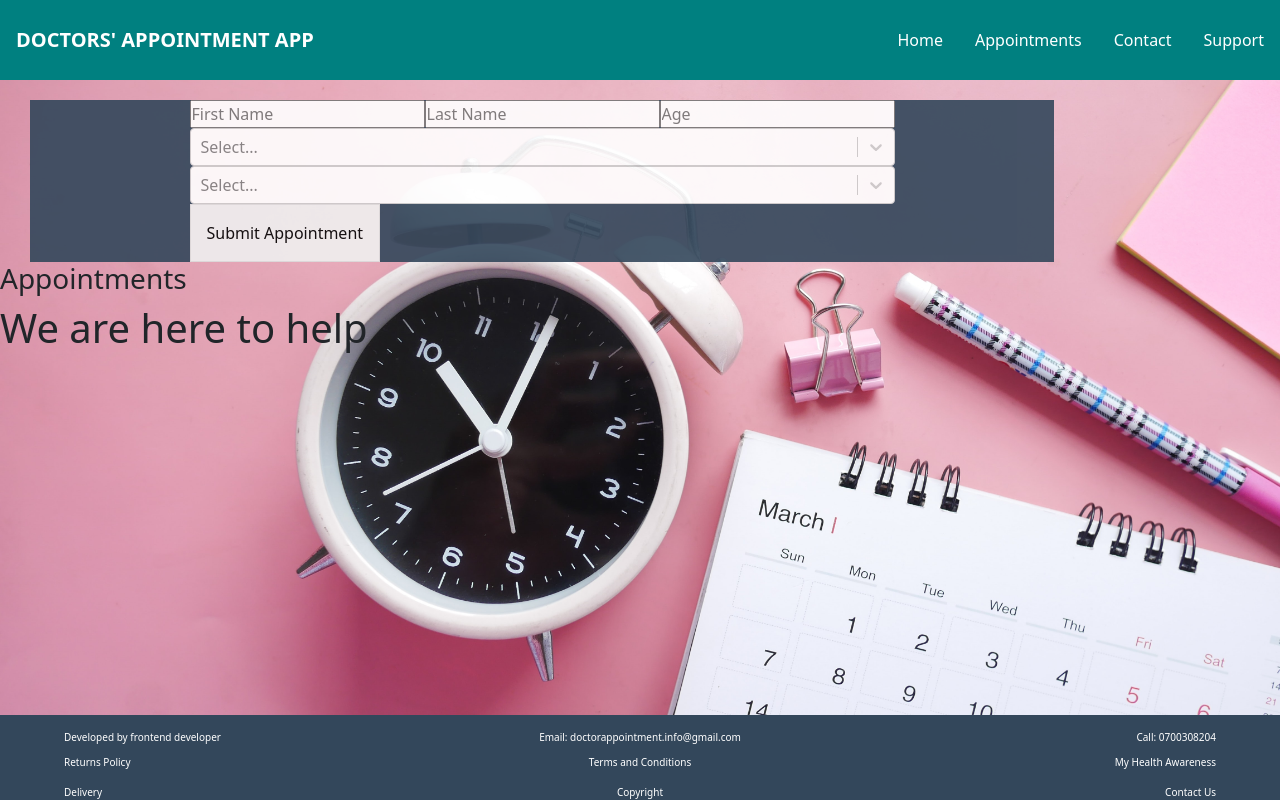
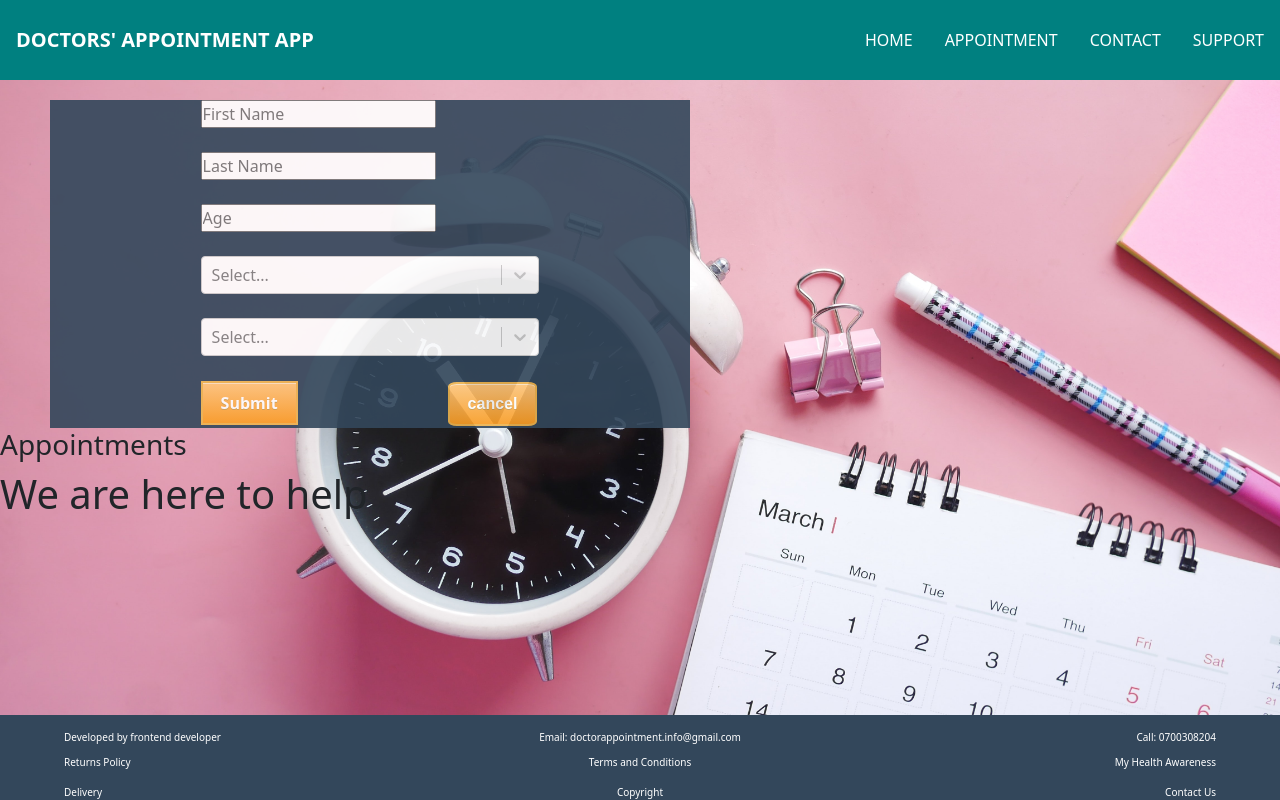
Before and after one commit to sylviaakoth/phase-3-project, a React (Create React App) app: page /appointments in a window 1280 px wide. Built offline with nearby package versions, Linux system fonts and the light colour scheme.

Commit message:
change input

```diff
--- a/src/App.js
+++ b/src/App.js
@@ -7,7 +7,7 @@ import Contact from "./pages/Contact";
 import Support from "./pages/Support";
 import Inputs from "./components/Inputs";
 import Footer from "./components/Footer";
-import Caption from "./components/Caption";
+
 
 function App() {
 
@@ -25,6 +25,7 @@ function App() {
           <Route exact path="/support" element={<Support />} />
         </Routes>
       </BrowserRouter>
+
       <Footer />
     </div>
   );
--- a/src/components/Input.css
+++ b/src/components/Input.css
@@ -1,55 +1,13 @@
-/* .userForm{
-background-color: #33475B;
-display: flex;
-justify-content: flex-start;
-opacity: 0.9;
-flex-flow: row wrap;
-align-items: center;
-margin-left: 10px;
-margin-top: 10px;
-width: 50%;
-height: 50%;
-/* padding-top: 10%; */
-/* }
-
-.userForm label {
-  margin: 5px 10px 5px 0;
-  padding: 100px;
-}
-.userForm legend{
-  padding-top: 20px;
-  text-align: center;
-  color: #fff;
-}
-
-.userForm input {
-  vertical-align: middle;
-  margin: 5px 10px 5px 0;
-  padding: 10px;
-  background-color: #fff;
-  border: 1px solid #ddd;
-  border-radius: 10px;
-}
-
-.userForm button {
-  padding: 20px 50px;
-  border: 1px solid #ddd;
-  color: white;
-  border-radius: 10px;
-  margin-left: 40px;
-}  */
-
 .Inputs {
-
   justify-content: space-evenly;
   margin-top: 5rem;
   background-color: #33475B;
   display: flex;
   opacity: 0.9;
   flex-flow: row wrap;
-  margin-left: 30px;
+  margin-left: 50px;
   margin-top: 20px;
-  width: 80%;
+  width: 50%;
   height: auto;
 }
 .input {
@@ -59,19 +17,60 @@ height: 50%;
   margin-top: 10px;
   background-color: #fff;
   border: 1px solid #ddd;
-  border-radius: 10px;
+  border-radius: 50%;
 }
-button {
-  padding: 1rem;
-  font-size: 1.2em;
-  cursor: pointer;
-  border: 1px solid #ddd;
-  border-radius: 5px;
-  margin-left: 40px;
+button1 {
+  box-shadow:inset 0px 1px 0px 0px #fce2c1;
+	background:linear-gradient(to bottom, #ffc477 5%, #fb9e25 100%);
+	background-color:#ffc477;
+	border-radius:10%;
+	border:2px solid #eeb44f;
+	display:inline-block;
+	cursor:pointer;
+	color:#ffffff;
+	font-family:Arial;
+	font-size:16px;
+	font-weight:bold;
+	padding:8px 18px;
+	text-decoration:none;
+	text-shadow:0px 1px 0px #cc9f52;
+  margin :2px;
+  margin-left: 150px;
 }
+
+button  {
+  box-shadow:inset 0px 1px 0px 0px #fce2c1;
+	background:linear-gradient(to bottom, #ffc477 5%, #fb9e25 100%);
+	background-color:#ffc477;
+	border-radius:10%;
+	border:2px solid #eeb44f;
+	display:inline-block;
+	cursor:pointer;
+	color:#ffffff;
+	font-family:Arial;
+	font-size:16px;
+	font-weight:bold;
+	padding:8px 18px;
+	text-decoration:none;
+	text-shadow:0px 1px 0px #cc9f52;
+  margin-left: 50px;
+}
+
 button:hover {
-  background-color: #C5C5C5;
+  background:linear-gradient(to bottom, #44249e 5%, #264bc2 100%);
+	background-color:#3b2ace;
 }
+.button:active {
+	position:relative;
+	top:1px;
+}
+
+button1:hover {
+  background:linear-gradient(to bottom, #44249e 5%, #264bc2 100%);
+	background-color:#3b2ace;
+}
+
+
 .message {
   font-size: 1.2em;
   text-align: center;
--- a/src/components/Inputs.js
+++ b/src/components/Inputs.js
@@ -1,54 +1,3 @@
-// import { useState } from "react";
-// import ReactDOM from "react-dom/client";
-// import Select from "react-select"
-// import "./Input.css";
-
-// function Inputs() {
-//   const [inputs, setInputs] = useState({});
-
-//   const facility = [
-//     { value: 'pediatrics', label: 'Pediatrics' },
-//     { value: 'ent', label: 'ENT' },
-//     { value: 'opthalmologist', label: 'Opthalmologist' }
-//   ]
-
-//   const handleChange = (event) => {
-//     const name = event.target.name;
-//     const value = event.target.value;
-//     setInputs(values => ({...values, [name]: value}))
-//   }
-
-//   const handleSubmit = (event) => {
-//     event.preventDefault();
-//     alert(`Hello ${inputs.username}`);
-//   }
-
-//   return (
-//     <div>
-
-//     <form onSubmit={handleSubmit} className="userForm">
-//     <legend>Please Book your Appointment below</legend>
-//       <label>
-//       <input
-//         type="text"
-//         name="username"
-//         placeholder="Enter your name"
-//         value={inputs.username || ""}
-//         onChange={handleChange}
-//       />
-//      </label>
-//      <Select options={facility} value={inputs.facility || ""}
-//         onChange={handleChange} styles= {{width: '10%'}}/>
-
-//         <button type="submit" class="btn btn-secondary" value="Book Appointment"/>
-//         <button type="button" class="btn btn-danger" value="Cancel Booking"/>
-//     </form>
-//     </div>
-
-//   )
-// }
-// export default Inputs;
-
 import React from 'react'
 import { useState } from "react";
 import Select from "react-select"
@@ -108,22 +57,23 @@ function Inputs() {
           value={firstName}
           placeholder="First Name"
           onChange={(e) => setFirstName(e.target.value)}
-        />
+        /><br></br><br></br>
         <input
           type="text"
           value={lastName}
           placeholder="Last Name"
           onChange={(e) => setLastName(e.target.value)}
-        />
+        /><br></br><br></br>
         <input
           type="number"
           value={age}
           placeholder="Age"
           onChange={(e) => setAge(e.target.value)}
-        /> <br />
-        <Select options={genderOptions} onChange={(values) => this.setGender(values)} />
-        <Select options={facilityOptions} onChange={(values) => this.setValues(values)} />
-        <button type="submit">Submit Appointment</button>
+        /> <br></br><br></br>
+        <Select options={genderOptions} onChange={(values) => this.setGender(values)} /><br></br>
+        <Select options={facilityOptions} onChange={(values) => this.setValues(values)} /><br></br>
+        <button type="submit">Submit </button>
+        <button1 type="cancel"> cancel</button1>
         <div className="message">{message ? <p>{message}</p> : null}</div>
       </form>
     </div>
--- a/src/pages/Navbar.js
+++ b/src/pages/Navbar.js
@@ -9,24 +9,24 @@ const Navbar = () => {
       <ul className="ul">
         <li>
           <a href to="/">
-            Home
+            HOME
           </a>
         </li>
         <li>
           <a href to="/appointments">
-            Appointments
+            APPOINTMENT
           </a>
         </li>
         <li>
           <a href to="/contact ">
-            Contact{" "}
+            CONTACT{" "}
           </a>
         </li>
         <li>
           {" "}
           <a href to="/support">
             {" "}
-            Support
+            SUPPORT
           </a>{" "}
         </li>
       </ul>{" "}
```
